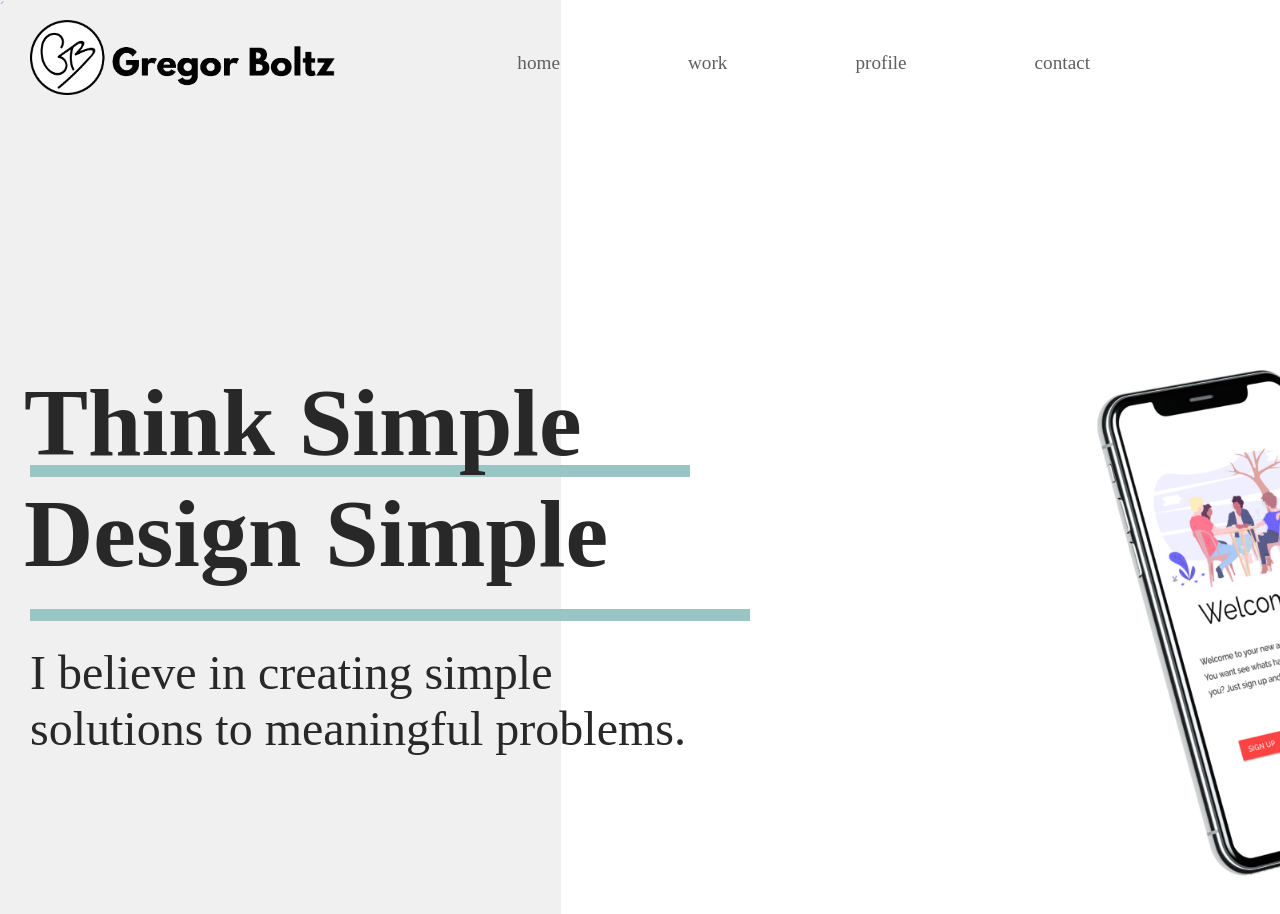
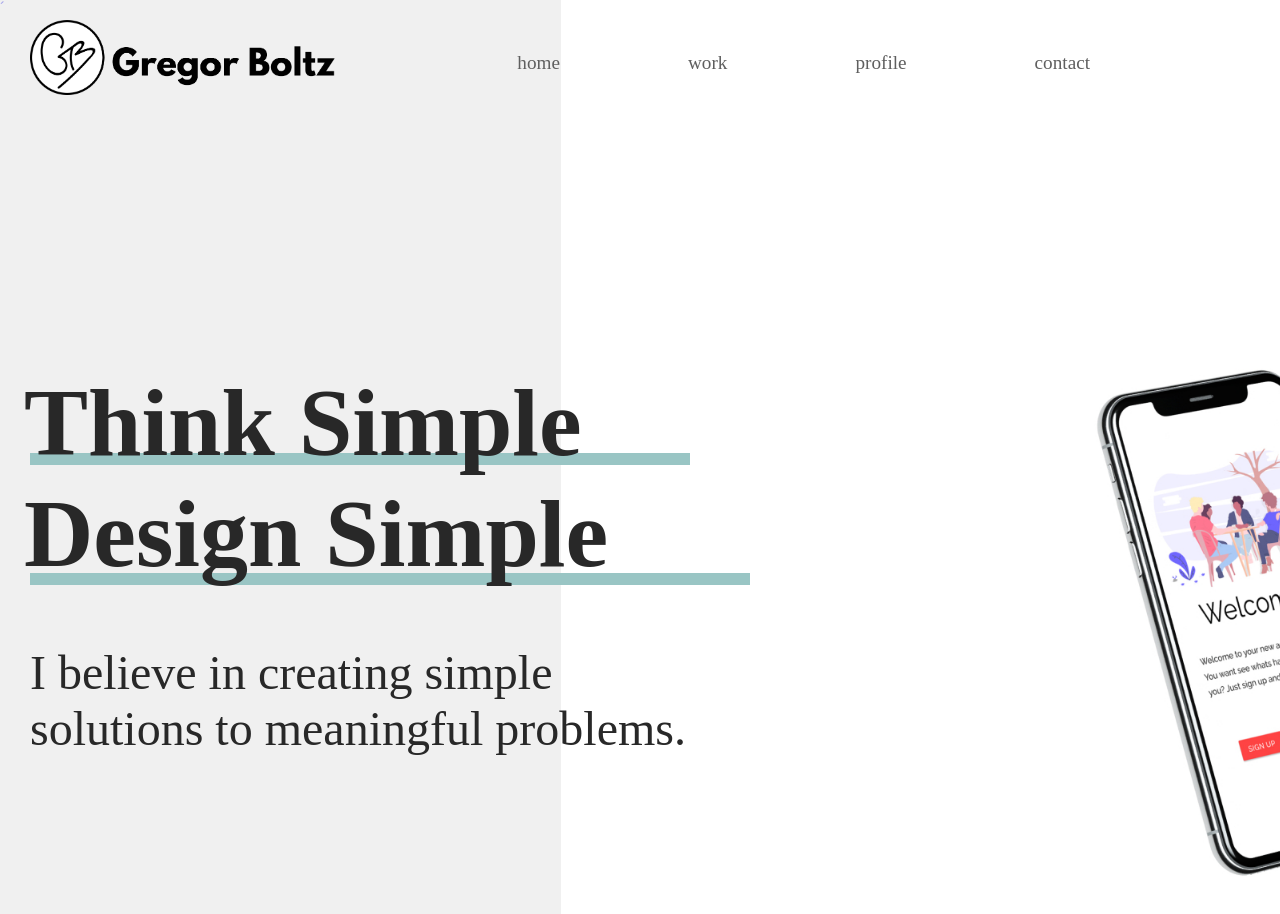
Before and after one commit to CodeBoltz/portfolio_page, a Flask app: page / in a window 1280 px wide. Shown: the top 914 px of that part. Run offline with Flask 2, Linux system fonts and the light colour scheme; the page is wider than the window, and the part outside it is not shown; some libraries are stand-ins or nearby versions.

Commit message:
updated css a bit

```diff
--- a/static/css/main.css
+++ b/static/css/main.css
@@ -380,7 +380,7 @@ nav a:hover {
   width: 660px;
   height: 0px;
   left: 30px;
-  top: 465px;
+  top: 453px;
   border: 6px solid #99C5C4;
 }
 
@@ -390,7 +390,7 @@ nav a:hover {
   width: 720px;
   height: 0px;
   left: 30px;
-  top: 609px;
+  top: 573px;
   border: 6px solid #99C5C4;
 }
 
```
